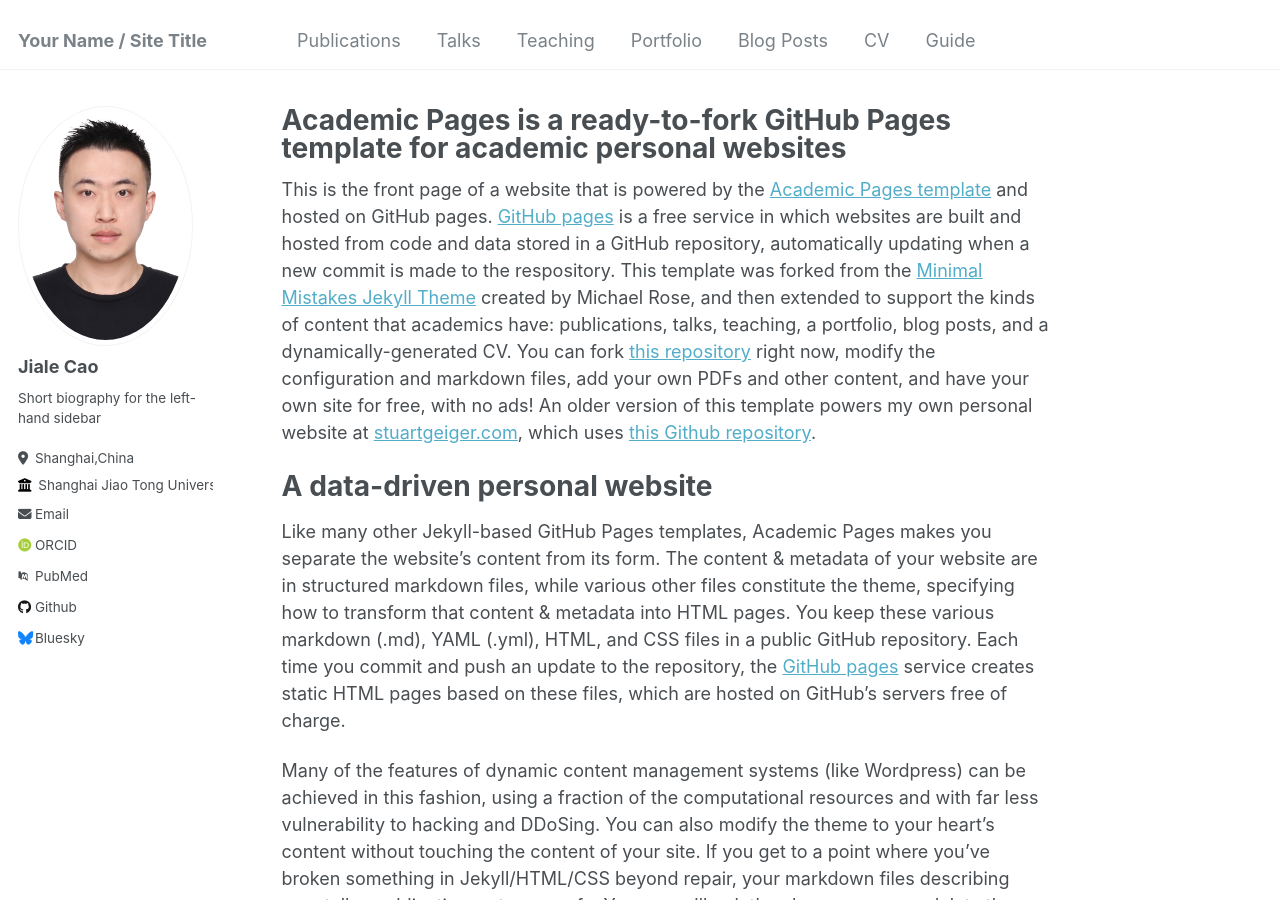
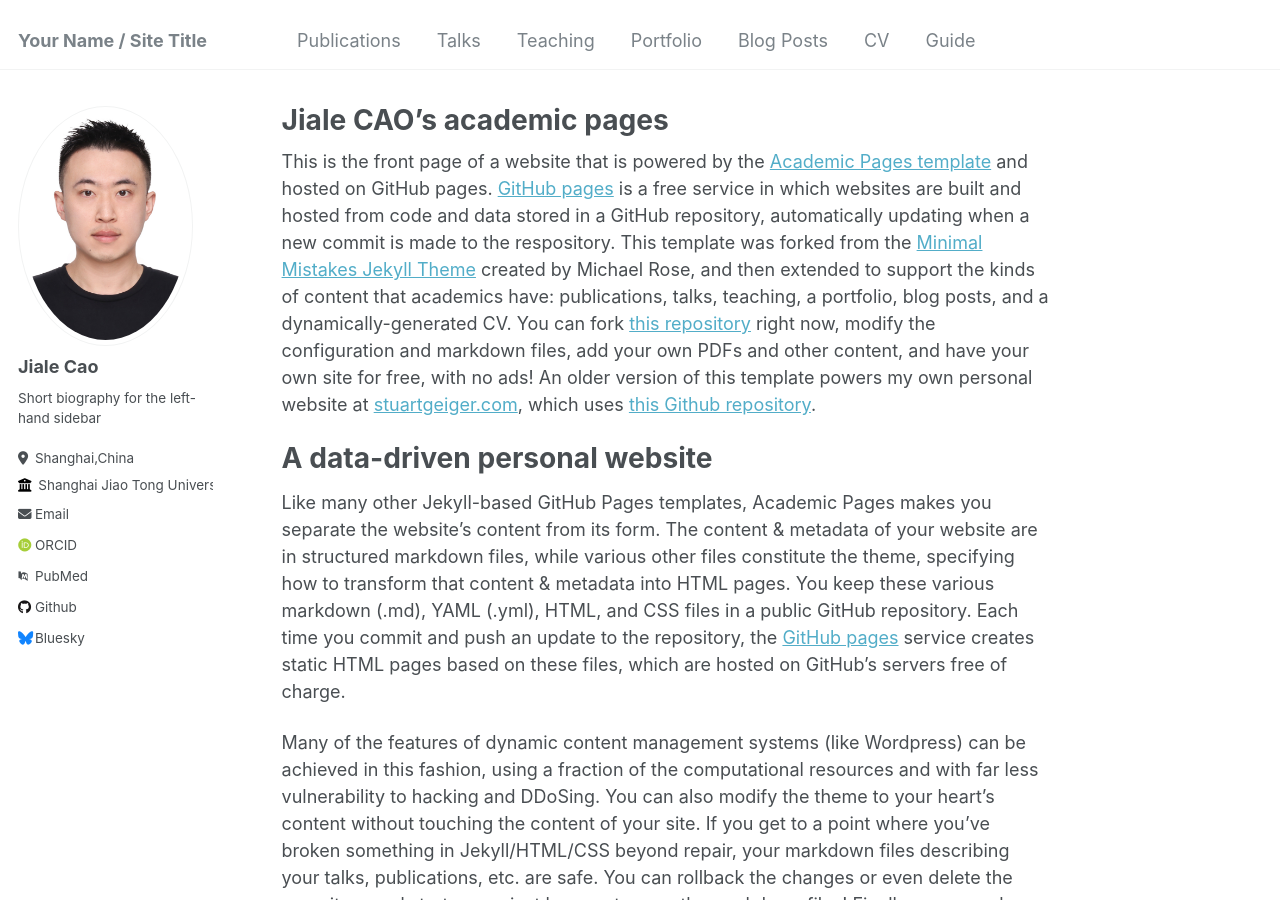
Before and after one commit to JialeCao-CN/JialeCao-CN.github.io, a Jekyll site: the page built from _pages/about.md, in a window 1280 px wide and 900 px high. Built offline with Jekyll 4.4.1, drawn with Linux system fonts in a browser that asks for light colours; some web fonts are replaced.

Commit message:
Update about.md

```diff
--- a/_pages/about.md
+++ b/_pages/about.md
@@ -1,6 +1,6 @@
 ---
 permalink: /
-title: "Academic Pages is a ready-to-fork GitHub Pages template for academic personal websites"
+title: "Jiale CAO's academic pages"
 author_profile: true
 redirect_from:
   - /about/
```
